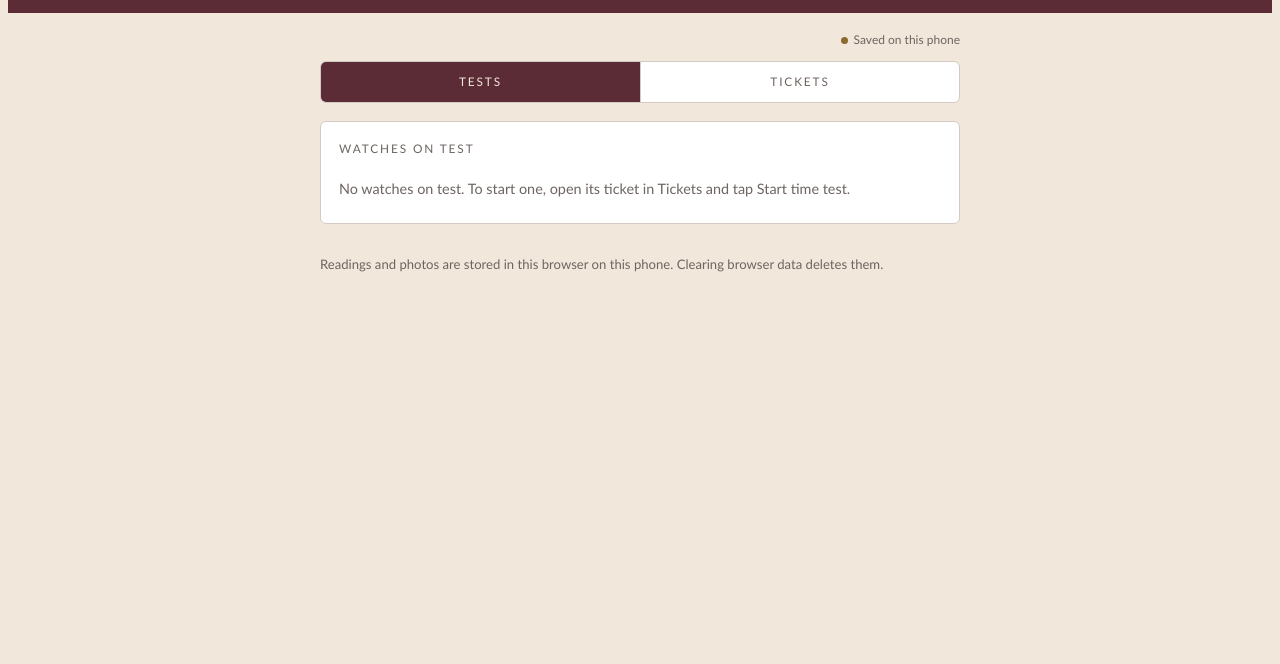
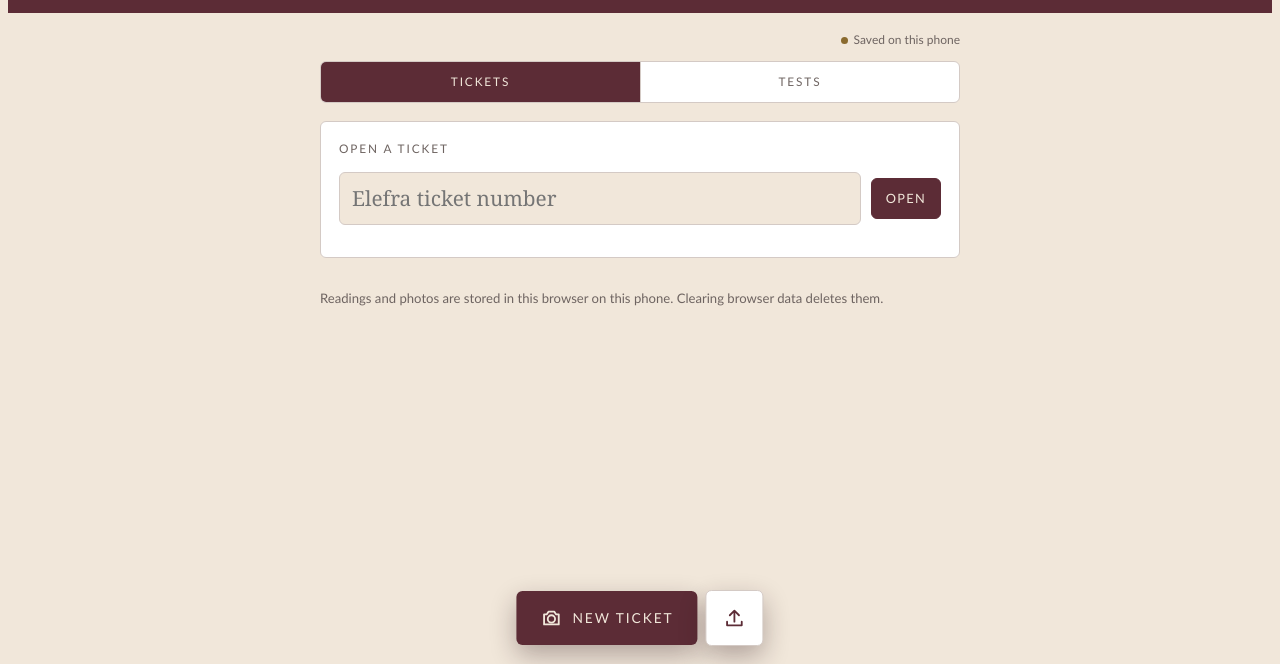
Before and after one commit to chappers334/README, a plain HTML site: page index.html in a window 1280 px wide. Shown: the part 136-800 px from the top of the page. Drawn offline with Linux system fonts and the light colour scheme; a web font is replaced by a local one.

Commit message:
Open on the Tickets screen and list it first
Co-Authored-By: Claude Opus 5.5 <noreply@anthropic.com>
Claude-Session: https://claude.ai/code/session_01JEt1MDw8woemUksRtVvSXs

```diff
--- a/index.html
+++ b/index.html
@@ -255,11 +255,11 @@ textarea.input { min-height: 70px; resize: vertical; font: inherit; }
 <div class="wrap" id="home">
   <div class="statusrow"><div class="status" id="status"><i></i><span>Connecting…</span></div></div>
   <nav class="tabs" id="tabs" aria-label="Sections">
-    <button data-view="tests" aria-pressed="true">Tests</button>
-    <button data-view="tickets" aria-pressed="false">Tickets</button>
+    <button data-view="tickets" aria-pressed="true">Tickets</button>
+    <button data-view="tests" aria-pressed="false">Tests</button>
   </nav>
 
-  <div class="view" id="viewTests">
+  <div class="view" id="viewTests" hidden>
     <section class="panel"><h2>Watches on test</h2><ul class="wlist" id="testList"></ul></section>
   </div>
 
@@ -318,7 +318,7 @@ textarea.input { min-height: 70px; resize: vertical; font: inherit; }
 
   </div>
 
-  <div class="view" id="viewTickets" hidden>
+  <div class="view" id="viewTickets">
     <section class="panel">
       <h2>Open a ticket</h2>
       <form id="tkFind" class="row" autocomplete="off">
@@ -446,7 +446,7 @@ textarea.input { min-height: 70px; resize: vertical; font: inherit; }
   const nextMidnight = (t) => { const d = new Date(t); d.setHours(24, 0, 0, 0); return d.getTime(); };
   const dayLabel = (t, t0) => "Day " + (dayNo(t) - dayNo(t0));
   const fmtDay = (t) => new Date(t).toLocaleDateString(undefined, { weekday: "long", day: "numeric", month: "short" });
-    const S = { mode: "connecting", watches: [], readings: [], customers: [], view: "tests", ticket: null, customer: null, tkEdit: null, cuEdit: false, noteDraft: "", sel: null, adding: false, arm: null, menu: false };
+    const S = { mode: "connecting", watches: [], readings: [], customers: [], view: "tickets", ticket: null, customer: null, tkEdit: null, cuEdit: false, noteDraft: "", sel: null, adding: false, arm: null, menu: false };
   let store = null;
 
   // ---------- helpers ----------
@@ -825,7 +825,7 @@ textarea.input { min-height: 70px; resize: vertical; font: inherit; }
 
   function renderViews() {
     if (S.view === "test" && !cur()) S.view = "tests";
-    const tab = { tests: "tests", test: "tests", tickets: "tickets", ticket: "tickets" }[S.view] || "tests";
+    const tab = { tests: "tests", test: "tests", tickets: "tickets", ticket: "tickets" }[S.view] || "tickets";
     document.querySelectorAll("#tabs button").forEach((b) => b.setAttribute("aria-pressed", String(b.dataset.view === tab)));
     for (const [id, v] of [["viewTests", "tests"], ["viewTest", "test"], ["viewTickets", "tickets"], ["viewTicket", "ticket"]]) $("#" + id).hidden = S.view !== v;
     $("#tabs").hidden = !store;
--- a/sw.js
+++ b/sw.js
@@ -1,5 +1,5 @@
 // Offline support: keep the app shell cached; always try the network first so updates arrive.
-const CACHE = "watch-rate-log-v20";
+const CACHE = "watch-rate-log-v21";
 const SHELL = ["./", "./index.html", "./manifest.webmanifest", "./icon-192.png", "./icon-512.png"];
 self.addEventListener("install", (e) => { e.waitUntil(caches.open(CACHE).then((c) => c.addAll(SHELL))); self.skipWaiting(); });
 self.addEventListener("activate", (e) => { e.waitUntil(caches.keys().then((ks) => Promise.all(ks.filter((k) => k !== CACHE).map((k) => caches.delete(k))))); self.clients.claim(); });
```
